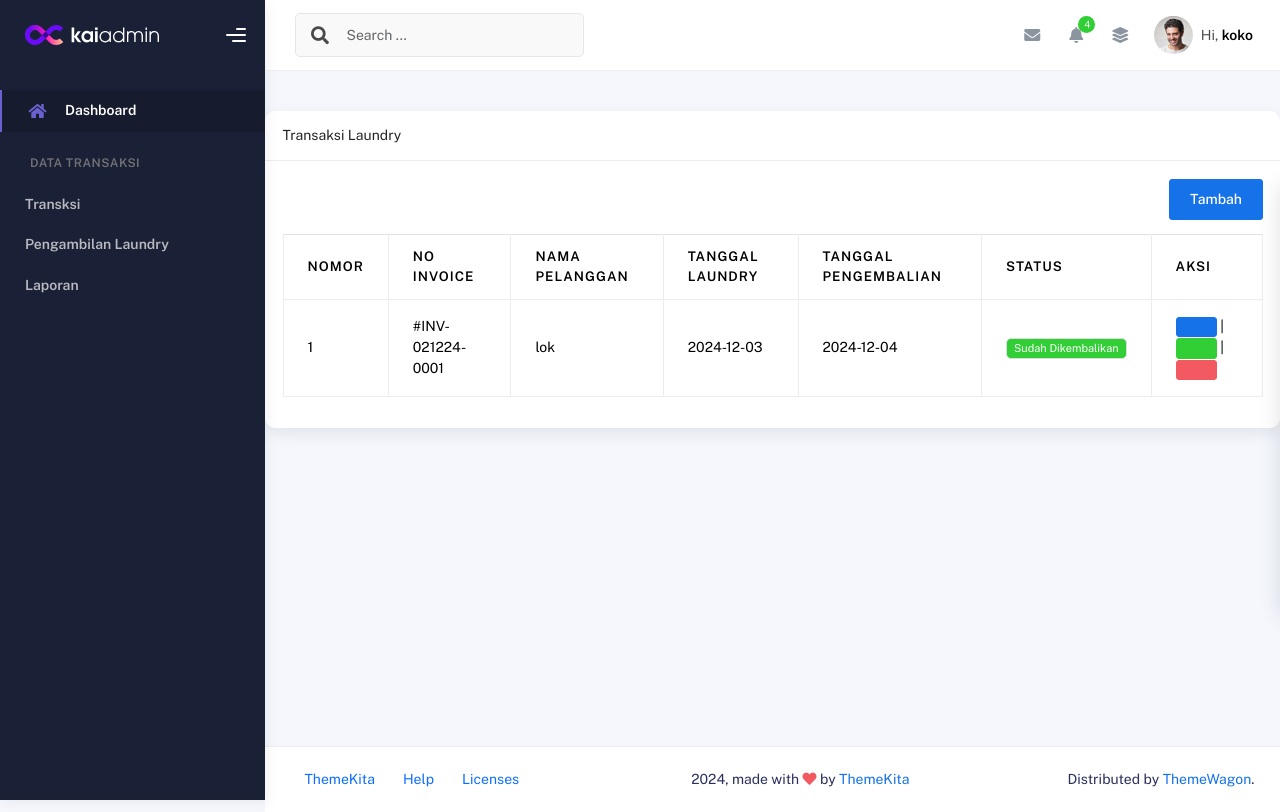
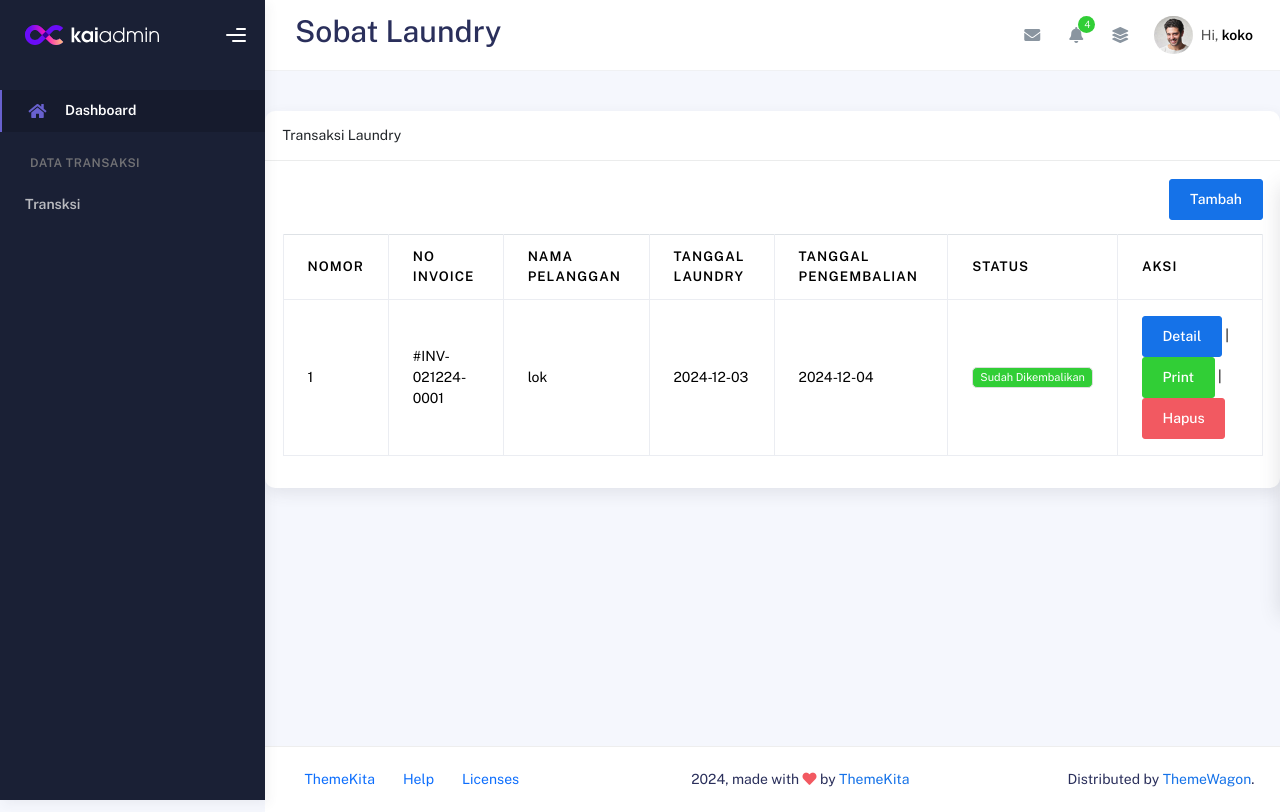
Before and after one commit to ozi16/sobat_laundry, a PHP site: page /index.php?pg=trans-order in a window 1280 px wide. Run offline with PHP 8.4, Linux system fonts and the light colour scheme; a user stored in the database is signed in; data comes from the database, SQL or seed files in the repository.

Commit message:
projek selesai menambahkan transaksi dan laporan

```diff
--- a/auth/actionLogin.php
+++ b/auth/actionLogin.php
@@ -47,7 +47,7 @@ if (isset($_POST['login'])) {
         $rowUser = mysqli_fetch_assoc($queryLogin);
         if ($rowUser['password'] == $password) {
             $_SESSION['EMAIL'] = $rowUser['email'];
-            $_SESSION['name'] = $rowUser[' '];
+            $_SESSION['NAME'] = $rowUser['name '];
             $_SESSION['ID'] = $rowUser['id'];
             $_SESSION['id_level'] = $rowUser['id_level'];
             header('location:../index.php?login=berhasil');
--- a/content/customer.php
+++ b/content/customer.php
@@ -46,10 +46,10 @@ if (isset($_GET['delete'])) {
                                     <td><?php echo $rowCustomer['adress'] ?></td>
                                     <td>
                                         <a href="?pg=tambah-customer&edit=<?php echo $rowCustomer['id'] ?>">
-                                            <span class="tf-icon btn btn-success bx bx-pencil"></span>
+                                            <span class="tf-icon btn btn-success bx bx-pencil">Edit</span>
                                         </a> |
                                         <a onclick="return confirm('Apakah antum yakin akan menghapus data ini??')" href="?pg=customer&delete=<?php echo $rowCustomer['id'] ?>">
-                                            <span class="tf-icon btn btn-danger bx bx-trash bx-12px"></span>
+                                            <span class="tf-icon btn btn-danger bx bx-trash bx-12px">Hapus</span>
                                         </a>
                                     </td>
                                 </tr>
--- a/content/laporan.php
+++ b/content/laporan.php
@@ -34,7 +34,7 @@ $queryTransOrder = mysqli_query($koneksi, $query);
 <div class="row">
     <div class="col-sm-12">
         <div class="card mt-5">
-            <div class="card-header">Transaksi Laundry</div>
+            <div class="card-header">Laporan Laundry</div>
             <div class="card-body">
                 <?php if (isset($_GET['hapus'])) : ?>
                     <div class="alert alert-success" role="alert">
@@ -42,7 +42,7 @@ $queryTransOrder = mysqli_query($koneksi, $query);
                     </div>
                 <?php endif; ?>
                 <!-- FILTER DATA TRANSAKSI -->
-                <form action="" method="get">
+                <!-- <form action="" method="get">
                     <div class="mb-3 row">
                         <div class="col-sm-3">
                             <label for="">Tanggal dari</label>
@@ -64,7 +64,7 @@ $queryTransOrder = mysqli_query($koneksi, $query);
                             <button name="filter" class="btn btn-primary">Tampilkan Laporan</button>
                         </div>
                     </div>
-                </form>
+                </form> -->
                 <div class="table">
                     <table class="table table-responsive table-bordered">
                         <thead>
--- a/content/level.php
+++ b/content/level.php
@@ -42,10 +42,10 @@ if (isset($_GET['delete'])) {
                                     <td><?php echo $rowLevel['level_name'] ?></td>
                                     <td>
                                         <a href="?pg=tambah-level&edit=<?php echo $rowLevel['id'] ?>">
-                                            <span class="tf-icon btn btn-success bx bx-pencil"></span>
+                                            <span class=" btn btn-success ">Edit</span>
                                         </a> |
                                         <a onclick="return confirm('Apakah antum yakin akan menghapus data ini??')" href="?pg=level.php&delete=<?php echo $rowLevel['id'] ?>">
-                                            <span class="tf-icon btn btn-danger bx bx-trash bx-12px"></span>
+                                            <span class="tf-icon btn btn-danger bx bx-trash bx-12px">Hapus</span>
                                         </a>
                                     </td>
                                 </tr>
--- a/content/paket.php
+++ b/content/paket.php
@@ -46,10 +46,10 @@ if (isset($_GET['delete'])) {
                                     <td><?php echo $rowPaket['description'] ?></td>
                                     <td>
                                         <a href="?pg=tambah-paket&edit=<?php echo $rowPaket['id'] ?>">
-                                            <span class="tf-icon btn btn-success bx bx-pencil"></span>
+                                            <span class="tf-icon btn btn-success bx bx-pencil">Edit</span>
                                         </a> |
                                         <a onclick="return confirm('Apakah antum yakin akan menghapus data ini??')" href="?pg=paket&delete=<?php echo $rowPaket['id'] ?>">
-                                            <span class="tf-icon btn btn-danger bx bx-trash bx-12px"></span>
+                                            <span class="tf-icon btn btn-danger bx bx-trash bx-12px">Hapus</span>
                                         </a>
                                     </td>
                                 </tr>
--- a/content/tambah-trans-pickup.php
+++ b/content/tambah-trans-pickup.php
@@ -17,7 +17,7 @@ if (isset($_POST['simpan_transaksi'])) {
     // menghitung pembayaran
 
 
-    header("Location:?pg=trans_order&tambah=berhasil");
+    header("Location:?pg=trans-order&tambah=berhasil");
 }
 
 $queryCustomer = mysqli_query($koneksi, "SELECT * FROM customer");
--- a/content/tambah-trans.php
+++ b/content/tambah-trans.php
@@ -139,7 +139,7 @@ if (isset($_POST['simpan_transaksi'])) {
 }
 
 
-$queryPaketDetail = mysqli_query($koneksi, "SELECT customer.customer_name, customer.phone, customer.adress, trans_order.order_code, trans_order.order_date, trans_order.status, trans_order.id_customer, type_of_service.service_name, type_of_service.price, trans_order_detail.* FROM trans_order_detail LEFT JOIN type_of_service ON trans_order_detail.id_service = type_of_service.id LEFT JOIN trans_order ON trans_order.id = trans_order_detail.id_order LEFT JOIN customer ON customer.id = trans_order.id_customer");
+$queryPaketDetail = mysqli_query($koneksi, "SELECT customer.customer_name, customer.phone, customer.adress, trans_order.order_code, trans_order.order_date, trans_order.status, trans_order.id_customer, type_of_service.service_name, type_of_service.price, trans_order_detail.* FROM trans_order_detail LEFT JOIN type_of_service ON trans_order_detail.id_service = type_of_service.id LEFT JOIN trans_order ON trans_order.id = trans_order_detail.id_order LEFT JOIN customer ON customer.id = trans_order.id_customer WHERE trans_order_detail.id_order = '$id'");
 // $rowPaketDetail = mysqli_fetch_assoc($queryPaketDetail);
 // echo "<pre>";
 $rowPickup = [];
@@ -161,7 +161,7 @@ if (isset($_POST['ambil'])) {
     // ubah status order
     $updateTransaksiStatus = mysqli_query($koneksi, "UPDATE trans_order SET status = 1 WHERE id = '$id_order'");
 
-    header('location: ?pg=trans_order.php?insert-berhasil');
+    header('location:?pg=trans-order&insert-berhasil');
 }
 
 ?>
@@ -190,7 +190,7 @@ if (isset($_POST['ambil'])) {
                                 </div>
                                 <div class="col-sm-6" align="right">
                                     <a href="?pg=trans-order" class="btn btn-secondary">Kembali</a>
-                                    <a href="?pg=print.php&id=<?php echo $row[0]['id_order'] ?>" class="btn btn-success">Print</a>
+                                    <a href="?pg=print&id=<?php echo $row[0]['id_order'] ?>" class="btn btn-success">Print</a>
 
                                 </div>
                             </div>
--- a/content/tambah-user.php
+++ b/content/tambah-user.php
@@ -71,7 +71,7 @@ $queryLevel = mysqli_query($koneksi, "SELECT * FROM level");
                     <div class="mb-3 row">
                         <div class="col-sm-6 mb-4">
                             <label for="">Nama Lengkap</label>
-                            <input type="text" class="form-control" name="name" id="" placeholder="Masukan Nama anda" value="<?php echo isset($_GET['edit']) ? $rowEdit['nama'] : '' ?>" required>
+                            <input type="text" class="form-control" name="name" id="" placeholder="Masukan Nama anda" value="<?php echo isset($_GET['edit']) ? $rowEdit['name'] : '' ?>" required>
                         </div>
 
                         <div class="col-sm-6 mb-4">
--- a/content/trans-order.php
+++ b/content/trans-order.php
@@ -55,13 +55,13 @@ if (isset($_GET['delete'])) {
                                     </td>
                                     <td>
                                         <a href="?pg=tambah-trans&detail=<?php echo $row_trans['id'] ?>">
-                                            <span class="tf-icon btn btn-primary bx bx-show"></span>
+                                            <span class="tf-icon btn btn-primary bx bx-show">Detail</span>
                                         </a> |
-                                        <a target="_blank" href="?pg=print.php&id=<?php echo $row_trans['id'] ?>">
-                                            <span class="tf-icon btn btn-success bx bx-printer"></span>
+                                        <a target="_blank" href="inc/print.php?id=<?php echo $row_trans['id'] ?>">
+                                            <span class="tf-icon btn btn-success bx bx-printer">Print</span>
                                         </a> |
                                         <a onclick="return confirm('Apakah antum yakin akan menghapus data ini??')" href="?pg=trans-order&delete=<?php echo $row_trans['id'] ?>">
-                                            <span class="tf-icon btn btn-danger bx bx-trash bx-12px"></span>
+                                            <span class="tf-icon btn btn-danger bx bx-trash bx-12px">Hapus</span>
                                         </a>
                                     </td>
                                 </tr>
--- a/content/user.php
+++ b/content/user.php
@@ -44,11 +44,11 @@ if (isset($_GET['delete'])) {
                                     <td><?php echo $rowUser['name'] ?></td>
                                     <td><?php echo $rowUser['email'] ?></td>
                                     <td>
-                                        <a href="?pg=tambah-user?edit=<?php echo $rowUser['id'] ?>">
-                                            <span class="tf-icon btn btn-success bx bx-pencil"></span>
+                                        <a href="?pg=tambah-user&edit=<?php echo $rowUser['id'] ?>">
+                                            <span class="tf-icon btn btn-success bx bx-pencil">Edit</span>
                                         </a> |
                                         <a onclick="return confirm('Apakah antum yakin akan menghapus data ini??')" href="?pg=user&delete=<?php echo $rowUser['id'] ?>">
-                                            <span class="tf-icon btn btn-danger bx bx-trash bx-12px"></span>
+                                            <span class="tf-icon btn btn-danger bx bx-trash bx-12px">Hapus</span>
                                         </a>
                                     </td>
                                 </tr>
--- a/inc/navbar.php
+++ b/inc/navbar.php
@@ -3,16 +3,8 @@
     <div class="container-fluid">
         <nav
             class="navbar navbar-header-left navbar-expand-lg navbar-form nav-search p-0 d-none d-lg-flex">
-            <div class="input-group">
-                <div class="input-group-prepend">
-                    <button type="submit" class="btn btn-search pe-1">
-                        <i class="fa fa-search search-icon"></i>
-                    </button>
-                </div>
-                <input
-                    type="text"
-                    placeholder="Search ..."
-                    class="form-control" />
+            <div class="logo">
+                <h1>Sobat Laundry</h1>
             </div>
         </nav>
 
@@ -284,7 +276,7 @@
                     </div>
                     <span class="profile-username">
                         <span class="op-7">Hi,</span>
-                        <span class="fw-bold"><?php echo isset($_SESSION['name']) ? $_SESSION['name'] : '' ?></span>
+                        <span class="fw-bold"><?php echo $_SESSION['NAME'] ?></span>
                     </span>
                 </a>
                 <ul class="dropdown-menu dropdown-user animated fadeIn">
@@ -299,7 +291,7 @@
                                 </div>
                                 <div class="u-text">
                                     <h4><?php  ?></h4>
-                                    <p class="text-muted">hello@example.com</p>
+                                    <p class="text-muted"><?php echo $_SESSION['EMAIL'] ?></p>
                                     <a
                                         href="profile.html"
                                         class="btn btn-xs btn-secondary btn-sm">View Profile</a>
--- a/inc/sidebar.php
+++ b/inc/sidebar.php
@@ -86,11 +86,13 @@
 
                         </a>
                     </li>
-                    <li class="nav-item">
+                    <!-- <li class="nav-item">
                         <a href="?pg=trans-pick">
                             <p>Pengambilan Laundry</p>
                         </a>
-                    </li>
+                    </li> -->
+                <?php } ?>
+                <?php if ($_SESSION['id_level'] == 9) { ?>
                     <li class="nav-item">
                         <a href="?pg=laporan">
                             <p>Laporan</p>
```
Also changed, not shown: content/dashboard.php (+16 -18 lines), inc/print.php (renamed from content/print.php, +12 -10 lines).
